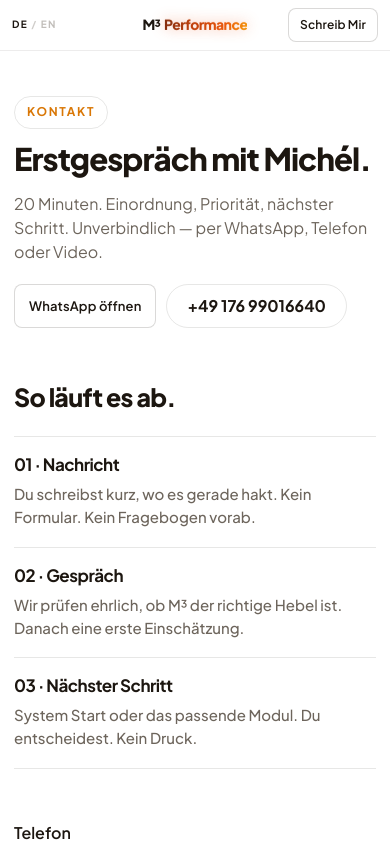
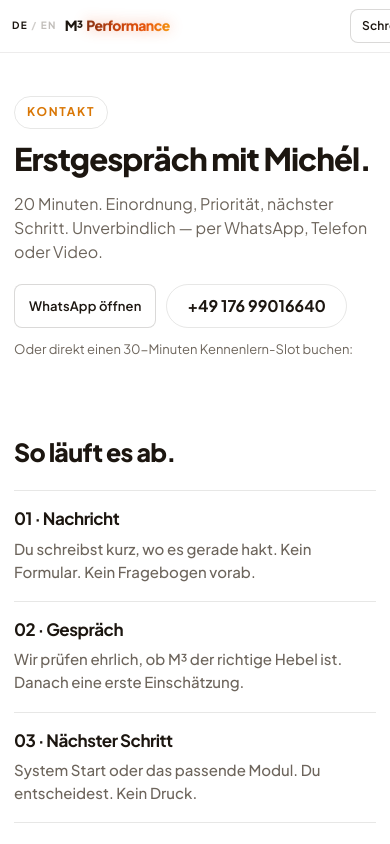
Before and after one commit to RobertLinke89/m3-performance, a React (Vite) app: page /kontakt in a window 390 px wide. Shown: the top 844 px of the page. Built offline with nearby package versions, Linux system fonts and the light colour scheme.

Commit message:
feat(cta): add 30-min Kennenlernen booking via cal.com alongside WhatsApp CTAs

```diff
--- a/src/components/Layout.tsx
+++ b/src/components/Layout.tsx
@@ -67,7 +67,7 @@ function LangSwitch() {
 
 export function Layout() {
   const t = useUi()
-  const { wa } = useContent()
+  const { contact, wa } = useContent()
 
   return (
     <>
@@ -78,7 +78,30 @@ export function Layout() {
           <BrandMark />
         </Link>
         <div className="nav-actions">
-          <a className="btn btn-gold" href={wa.talk}>
+          <a
+            className="nav-cal-link"
+            href={contact.cal}
+            target="_blank"
+            rel="noreferrer"
+            data-cal-link="michelmeier/30min"
+          >
+            <svg
+              viewBox="0 0 24 24"
+              fill="none"
+              stroke="currentColor"
+              strokeWidth="2"
+              strokeLinecap="round"
+              strokeLinejoin="round"
+              className="nav-cal-icon"
+            >
+              <rect x="3" y="4" width="18" height="18" rx="2" ry="2" />
+              <line x1="16" y1="2" x2="16" y2="6" />
+              <line x1="8" y1="2" x2="8" y2="6" />
+              <line x1="3" y1="10" x2="21" y2="10" />
+            </svg>
+            <span>{t.navCal}</span>
+          </a>
+          <a className="btn btn-gold" href={wa.talk} target="_blank" rel="noreferrer">
             {t.writeMe}
           </a>
         </div>
@@ -110,6 +133,11 @@ export function Layout() {
           </div>
           <div>
             <strong>{t.footerContact}</strong>
+            <p>
+              <a href={contact.cal} target="_blank" rel="noreferrer">
+                {t.bookCal}
+              </a>
+            </p>
             <p><Link to="/kontakt" onClick={scrollToPageStart}>{t.footerWaTalk}</Link></p>
             <p><Link to="/katalog" onClick={scrollToPageStart}>{t.footerWaCat}</Link></p>
             <p><Link to="/ueber-mich" onClick={scrollToPageStart}>{t.footerAboutMichel}</Link></p>
--- a/src/content.ts
+++ b/src/content.ts
@@ -3,6 +3,7 @@ export { posts } from './posts'
 export const contact = {
   phone: '4917699016640',
   instagram: 'https://www.instagram.com/michelmeiermoves/',
+  cal: 'https://cal.com/michelmeier/30min',
   wa: (text: string) =>
     `https://wa.me/4917699016640?text=${encodeURIComponent(text)}`,
   catalog: 'https://wa.me/c/4917699016640',
--- a/src/copy.ts
+++ b/src/copy.ts
@@ -3,6 +3,10 @@ import { useLocale, type Lang } from './locale'
 const ui = {
   de: {
     writeMe: 'Schreib Mir',
+    bookCal: '30 Min. Slot buchen',
+    navCal: '30 Min. Kennenlernen',
+    calText: 'Oder direkt einen 30-Minuten Kennenlern-Slot buchen:',
+    calLinkText: '30 Min. Termin via Cal.com buchen →',
     firstTalk: 'Erstgespräch',
     systemStart: 'System Start',
     details: 'Details',
@@ -164,6 +168,10 @@ const ui = {
   },
   en: {
     writeMe: 'Write me',
+    bookCal: 'Book 30-min slot',
+    navCal: '30 Min. Intro Call',
+    calText: 'Or book a 30-minute intro call slot directly:',
+    calLinkText: 'Book 30-min slot via Cal.com →',
     firstTalk: 'Intro call',
     systemStart: 'System Start',
     details: 'Details',
--- a/src/index.css
+++ b/src/index.css
@@ -686,6 +686,59 @@ img.card-media[src*='michel-trainer'] {
   justify-self: end;
 }
 
+.nav-cal-link {
+  display: inline-flex;
+  align-items: center;
+  gap: 6px;
+  min-height: 36px;
+  padding: 0 12px;
+  border-radius: 8px;
+  border: 1px solid rgba(255, 255, 255, 0.16);
+  background: rgba(255, 255, 255, 0.06);
+  color: #ffffff;
+  font-size: 13px;
+  font-weight: 600;
+  text-decoration: none;
+  transition: all 0.2s ease;
+  white-space: nowrap;
+}
+
+.nav-cal-link:hover {
+  background: rgba(255, 255, 255, 0.14);
+  border-color: rgba(255, 255, 255, 0.35);
+  transform: translateY(-1px);
+  color: #ffffff;
+}
+
+.nav-cal-icon {
+  width: 14px;
+  height: 14px;
+  stroke-width: 2.2;
+}
+
+.cal-booking-hint {
+  margin-top: 12px;
+  font-size: 13px;
+  color: var(--muted);
+  display: flex;
+  align-items: center;
+  gap: 6px;
+  flex-wrap: wrap;
+  line-height: 1.4;
+}
+
+.cal-link {
+  color: #ffffff;
+  font-weight: 600;
+  text-decoration: underline;
+  text-underline-offset: 3px;
+  transition: color 0.15s ease;
+}
+
+.cal-link:hover {
+  color: rgba(255, 255, 255, 0.75);
+}
+
 .theme-toggle {
   width: 44px;
   height: 44px;
@@ -2462,6 +2515,11 @@ picture {
   .card-cta .btn {
     width: 100%;
   }
+
+  .nav-cal-link {
+    padding: 0 8px;
+    font-size: 12px;
+  }
 }
 
 @media (max-width: 360px) {
--- a/src/pages/Contact.tsx
+++ b/src/pages/Contact.tsx
@@ -15,11 +15,23 @@ export function Contact() {
           <h1>{t.contactH}</h1>
           <p className="lead">{t.contactLead}</p>
           <div className="cta-row">
-            <a className="btn btn-gold" href={wa.talk}>
+            <a className="btn btn-gold" href={wa.talk} target="_blank" rel="noreferrer">
               {t.contactWa}
             </a>
             <a className="btn btn-ghost" href={`tel:+${contact.phone}`}>
               {phoneDisplay}
+            </a>
+          </div>
+          <div className="cal-booking-hint">
+            <span>{t.calText}</span>{' '}
+            <a
+              href={contact.cal}
+              target="_blank"
+              rel="noreferrer"
+              className="cal-link"
+              data-cal-link="michelmeier/30min"
+            >
+              {t.calLinkText}
             </a>
           </div>
         </div>
--- a/src/pages/Home.tsx
+++ b/src/pages/Home.tsx
@@ -11,7 +11,7 @@ export function Home() {
   const { lang } = useLocale()
   const isEn = lang === 'en'
   const [openFaq, setOpenFaq] = useState<number | null>(0)
-  const { audience, faqs, pillars, posts, wa } = useContent()
+  const { audience, contact, faqs, pillars, posts, wa } = useContent()
 
   // Get featured posts for the journal bento card
   const featuredPosts = pillars
@@ -362,9 +362,15 @@ export function Home() {
                   </svg>
                   {t.ctaTalk}
                 </a>
-                <Link to="/kontakt" className="btn btn-ghost">
-                  {isEn ? 'Contact options' : 'Kontaktoptionen'}
-                </Link>
+                <a
+                  href={contact.cal}
+                  target="_blank"
+                  rel="noreferrer"
+                  className="btn btn-ghost"
+                  data-cal-link="michelmeier/30min"
+                >
+                  {isEn ? 'Book 30-Min. Slot (Cal.com) →' : '30 Min. Slot buchen (Cal.com) →'}
+                </a>
               </div>
             </div>
           </article>
--- a/src/pages/MentalPage.tsx
+++ b/src/pages/MentalPage.tsx
@@ -6,7 +6,7 @@ import { useContent } from '../useContent'
 
 export function MentalPage() {
   const t = useUi()
-  const { pillars, posts, wa } = useContent()
+  const { contact, pillars, posts, wa } = useContent()
   const pillar = pillars.find((p) => p.id === 'm3')!
   const relatedPosts = posts.filter((p) => p.pillar === 'm3')
   const prompts = 'prompts' in pillar ? pillar.prompts : []
@@ -28,12 +28,24 @@ export function MentalPage() {
           <p className="quote">„{pillar.quote}“</p>
           <p className="lead">{pillar.body}</p>
           <div className="cta-row">
-            <a className="btn btn-gold" href={wa.talk}>
+            <a className="btn btn-gold" href={wa.talk} target="_blank" rel="noreferrer">
               {t.writeMe}
             </a>
             <Link className="btn btn-ghost" to="/system-start">
               {t.systemStart}
             </Link>
+          </div>
+          <div className="cal-booking-hint">
+            <span>{t.calText}</span>{' '}
+            <a
+              href={contact.cal}
+              target="_blank"
+              rel="noreferrer"
+              className="cal-link"
+              data-cal-link="michelmeier/30min"
+            >
+              {t.calLinkText}
+            </a>
           </div>
         </div>
       </section>
@@ -153,13 +165,25 @@ export function MentalPage() {
             {t.pillarCtaLead}
           </p>
           <div className="cta-row" style={{ justifyContent: 'center' }}>
-            <a className="btn btn-gold" href={wa.talk}>
+            <a className="btn btn-gold" href={wa.talk} target="_blank" rel="noreferrer">
               {t.ctaTalk}
             </a>
             <Link className="btn btn-ghost" to="/system-start">
               {t.ctaMoreStart}
             </Link>
           </div>
+          <div className="cal-booking-hint" style={{ justifyContent: 'center', marginTop: 16 }}>
+            <span>{t.calText}</span>{' '}
+            <a
+              href={contact.cal}
+              target="_blank"
+              rel="noreferrer"
+              className="cal-link"
+              data-cal-link="michelmeier/30min"
+            >
+              {t.calLinkText}
+            </a>
+          </div>
         </div>
       </section>
     </main>
--- a/src/pages/ModulePage.tsx
+++ b/src/pages/ModulePage.tsx
@@ -8,7 +8,7 @@ import { useContent } from '../useContent'
 export function ModulePage() {
   const { slug } = useParams()
   const t = useUi()
-  const { modules, pillars, process, wa } = useContent()
+  const { contact, modules, pillars, process, wa } = useContent()
   const mod = modules.find((m) => m.slug === slug)
   if (!mod) return <Navigate to="/" replace />
   const pillar = pillars.find((p) => p.id === mod.pillar)
@@ -35,11 +35,23 @@ export function ModulePage() {
             <p className="lead">{mod.kicker}</p>
             <p className="prose">{mod.text}</p>
             <div className="cta-row">
-              <a className="btn btn-gold" href={mod.wa}>
+              <a className="btn btn-gold" href={mod.wa} target="_blank" rel="noreferrer">
                 {t.writeMe}
               </a>
-              <a className="btn btn-ghost" href={wa.talk}>
+              <a className="btn btn-ghost" href={wa.talk} target="_blank" rel="noreferrer">
                 {t.firstTalk}
+              </a>
+            </div>
+            <div className="cal-booking-hint">
+              <span>{t.calText}</span>{' '}
+              <a
+                href={contact.cal}
+                target="_blank"
+                rel="noreferrer"
+                className="cal-link"
+                data-cal-link="michelmeier/30min"
+              >
+                {t.calLinkText}
               </a>
             </div>
           </div>
@@ -90,12 +102,24 @@ export function ModulePage() {
         <div className="wrap card card-highlight card-cta">
           <h2>{mod.outcome}</h2>
           <div className="cta-row" style={{ justifyContent: 'center' }}>
-            <a className="btn btn-gold" href={mod.wa}>
+            <a className="btn btn-gold" href={mod.wa} target="_blank" rel="noreferrer">
               {t.writeMe}
             </a>
             <Link className="btn btn-ghost" to="/system-start">
               {t.preferStart}
             </Link>
+          </div>
+          <div className="cal-booking-hint" style={{ justifyContent: 'center', marginTop: 16 }}>
+            <span>{t.calText}</span>{' '}
+            <a
+              href={contact.cal}
+              target="_blank"
+              rel="noreferrer"
+              className="cal-link"
+              data-cal-link="michelmeier/30min"
+            >
+              {t.calLinkText}
+            </a>
           </div>
         </div>
       </section>
--- a/src/pages/PillarPage.tsx
+++ b/src/pages/PillarPage.tsx
@@ -8,7 +8,7 @@ import { useContent } from '../useContent'
 export function PillarPage() {
   const { slug } = useParams()
   const t = useUi()
-  const { modules, pillars, posts, wa } = useContent()
+  const { contact, modules, pillars, posts, wa } = useContent()
   const pillar = pillars.find((p) => p.slug === slug)
   if (!pillar) return <Navigate to="/" replace />
   const related = modules.filter((m) => m.pillar === pillar.id).slice().sort(byTier)
@@ -29,12 +29,24 @@ export function PillarPage() {
             <p className="quote">„{pillar.quote}“</p>
             <p className="lead">{pillar.body}</p>
             <div className="cta-row">
-              <a className="btn btn-gold" href={wa.talk}>
+              <a className="btn btn-gold" href={wa.talk} target="_blank" rel="noreferrer">
                 {t.writeMe}
               </a>
               <Link className="btn btn-ghost" to="/system-start">
                 {t.systemStart}
               </Link>
+            </div>
+            <div className="cal-booking-hint">
+              <span>{t.calText}</span>{' '}
+              <a
+                href={contact.cal}
+                target="_blank"
+                rel="noreferrer"
+                className="cal-link"
+                data-cal-link="michelmeier/30min"
+              >
+                {t.calLinkText}
+              </a>
             </div>
           </div>
           <Img className="page-photo" src={pillar.image} alt={pillar.title} priority max />
@@ -163,13 +175,25 @@ export function PillarPage() {
             {t.pillarCtaLead}
           </p>
           <div className="cta-row" style={{ justifyContent: 'center' }}>
-            <a className="btn btn-gold" href={wa.talk}>
+            <a className="btn btn-gold" href={wa.talk} target="_blank" rel="noreferrer">
               {t.ctaTalk}
             </a>
             <Link className="btn btn-ghost" to="/system-start">
               {t.ctaMoreStart}
             </Link>
           </div>
+          <div className="cal-booking-hint" style={{ justifyContent: 'center', marginTop: 16 }}>
+            <span>{t.calText}</span>{' '}
+            <a
+              href={contact.cal}
+              target="_blank"
+              rel="noreferrer"
+              className="cal-link"
+              data-cal-link="michelmeier/30min"
+            >
+              {t.calLinkText}
+            </a>
+          </div>
         </div>
       </section>
     </main>
--- a/src/pages/SystemStart.tsx
+++ b/src/pages/SystemStart.tsx
@@ -10,7 +10,7 @@ export function SystemStart() {
   const t = useUi()
   const { lang } = useLocale()
   const isEn = lang === 'en'
-  const { compass, modules, pillars, startProof, wa } = useContent()
+  const { compass, contact, modules, pillars, startProof, wa } = useContent()
   const [pick, setPick] = useState<string>('m1')
   const picked = pillars.find((p) => p.id === pick) || pillars[0]
   const next = picked ? modules.filter((m) => m.pillar === picked.id).slice(0, 3) : []
@@ -65,8 +65,14 @@ export function SystemStart() {
                   </svg>
                   {isEn ? 'Start Assessment' : 'Standortbestimmung starten'}
                 </a>
-                <a href={wa.talk} target="_blank" rel="noreferrer" className="btn-white-ghost">
-                  {isEn ? '20-Min. Call with Michél' : '20 Min. Orientierungsgespräch'}
+                <a
+                  href={contact.cal}
+                  target="_blank"
+                  rel="noreferrer"
+                  className="btn-white-ghost"
+                  data-cal-link="michelmeier/30min"
+                >
+                  {isEn ? 'Book 30-Min. Slot (Cal.com) →' : '30 Min. Slot buchen (Cal.com) →'}
                 </a>
               </div>
             </div>
```
